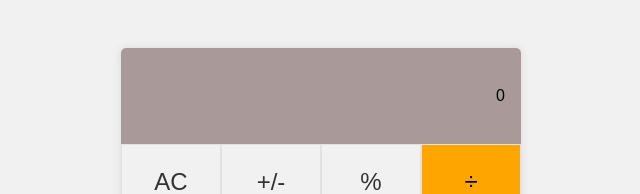
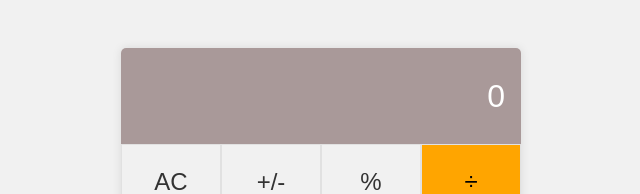
Before and after one commit to robinbenitezmora/math-magician, a React (Create React App) app: page / in a window 1280 px wide. Shown: the top 194 px of the page, without its empty margins (319-959 px from the left). Built offline with nearby package versions, Linux system fonts and the light colour scheme.

Commit message:
Add styles to calculator again

```diff
--- a/src/App.css
+++ b/src/App.css
@@ -34,12 +34,8 @@ body {
   background: #a99999;
   border-radius: 5px 5px 0 0;
   padding: 0 1rem;
-}
-
-.calculator-display-result {
   font-size: 2rem;
-  font-weight: 500;
-  color: rgb(244 231 231);
+  color: #fff;
 }
 
 .calculator-buttons {
```
